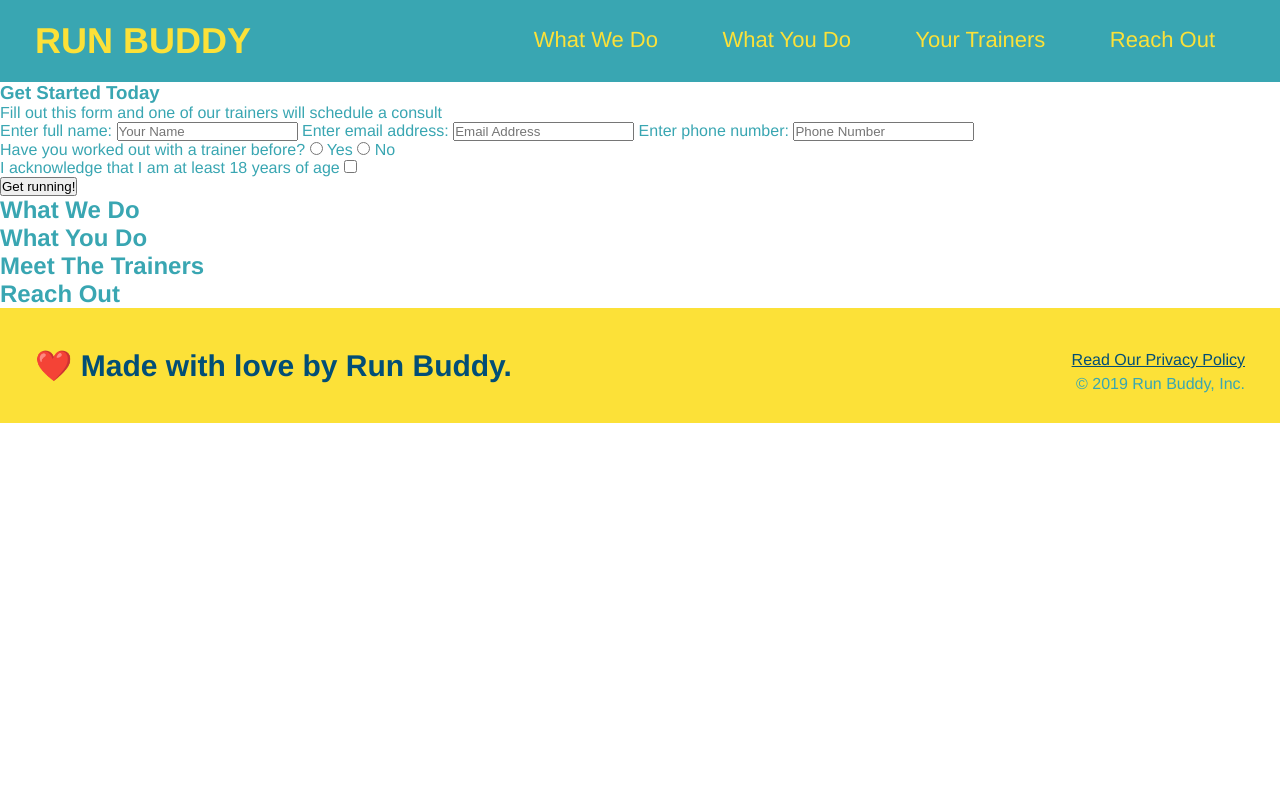
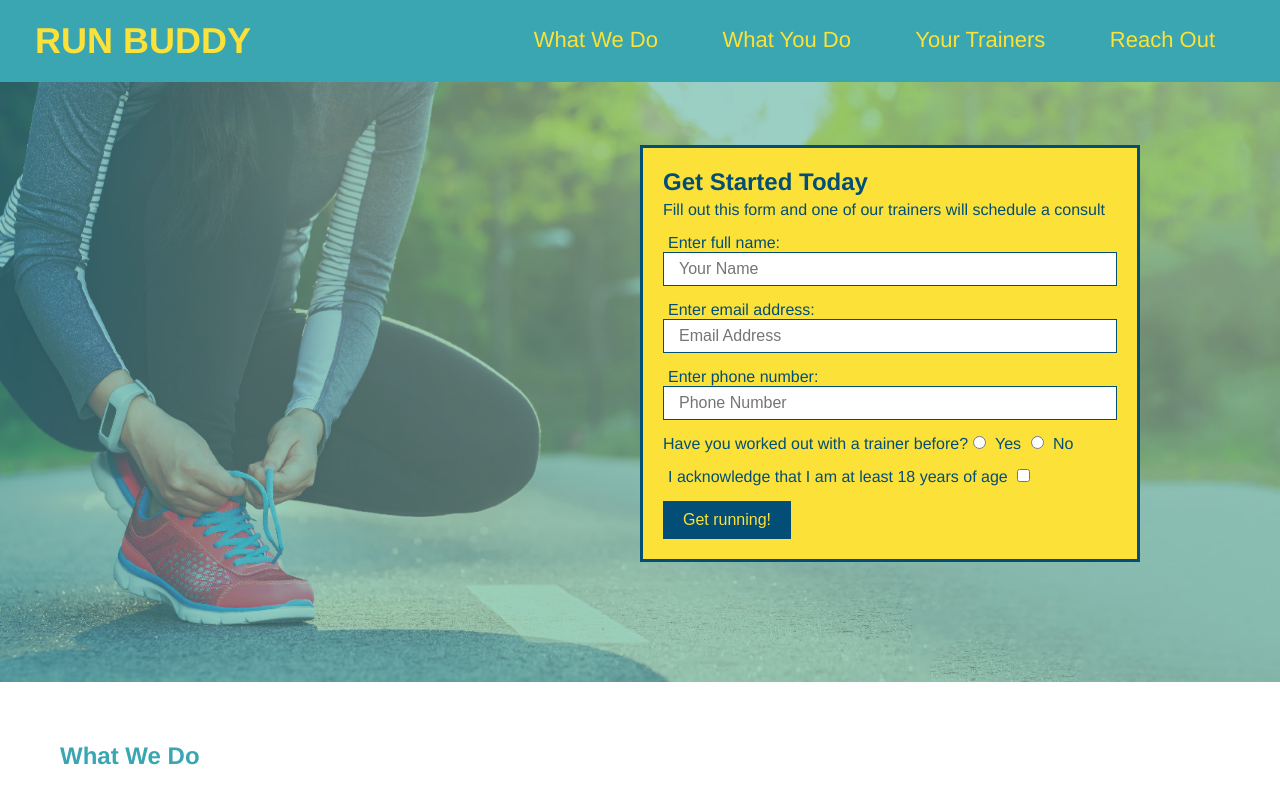
Before and after one commit to iiMKenny/run-buddy, a plain HTML site: page index.html in a window 1280 px wide. Shown: the top 800 px of the page. Drawn offline with Linux system fonts and the light colour scheme.

Commit message:
completed the sign up form

```diff
--- a/assets/css/style.css
+++ b/assets/css/style.css
@@ -63,3 +63,60 @@ body {
     footer a {
         color: #024e76;
     }
+
+    section {
+        padding: 60px;
+    }
+
+    /* Hero Style Start */
+    .hero {
+    background-image: url("../images/hero-bg.jpeg");
+    height: 600px;
+    background-size: cover;
+    background-position: center;
+    position: relative;
+    }
+
+    .hero-form {
+        background-color: #fce138;
+        padding: 20px;
+        width: 500px;
+        color: #024e76;
+        border: solid 3px #024e76;
+        position: absolute;
+        bottom: 120px;
+        right: 140px
+        }
+
+    .hero-form h3 {
+        font-size: 24px;
+        margin: 0;
+    }
+
+    .hero-form p {
+        margin: 5px 0 15px 0;
+    }
+
+    .form-input {
+        border: 1px solid #024e76;
+        display: block;
+        padding: 7px 15px;
+        font-size: 16px;
+        color: #024e76;
+        width: 100%;
+        margin-bottom: 15px;
+    }
+
+    .hero-form label {
+        margin: 0 5px;
+    }
+
+    .hero-form button {
+        color: #fce138;
+        background-color: #024e76;
+        border: none;
+        padding: 10px 20px;
+        font-size: 16px;
+      }
+
+    /* Hero Style End */
--- a/index.html
+++ b/index.html
@@ -31,18 +31,18 @@
                 </ul>
             </nav>
         </header>
-        <section>
-            <div>
+        <section class="hero">
+            <div class="hero-form">
                 <h3>Get Started Today</h3>
                 <p>Fill out this form and one of our trainers will schedule a consult</p>
                 <!-- Add form element -->
                 <form>
                     <label for="name">Enter full name:</label>
-                    <input type="text" placeholder="Your Name" name="name" id="name" />
+                    <input type="text" placeholder="Your Name" name="name" id="name" class="form-input" />
                     <label for="email">Enter email address:</label>
-                    <input type="email" placeholder="Email Address" name="email" id="email" />
+                    <input type="email" placeholder="Email Address" name="email" id="email" class="form-input" />
                     <label for="phone">Enter phone number:</label>
-                    <input type="tel" placeholder="Phone Number" name="phone" id="phone" />
+                    <input type="tel" placeholder="Phone Number" name="phone" id="phone" class="form-input" />
                     <p>
                         Have you worked out with a trainer before?
                         <input type="radio" name="trainer-confirm" id="trainer-yes" />
@@ -63,7 +63,6 @@
         </section>
 
         <!-- hero/jumbotron -->
-        <section></section>
 
         <!-- "what we do" section -->
         <section>
```
Also changed, not shown: assets/images/hero-bg.jpeg (added).
